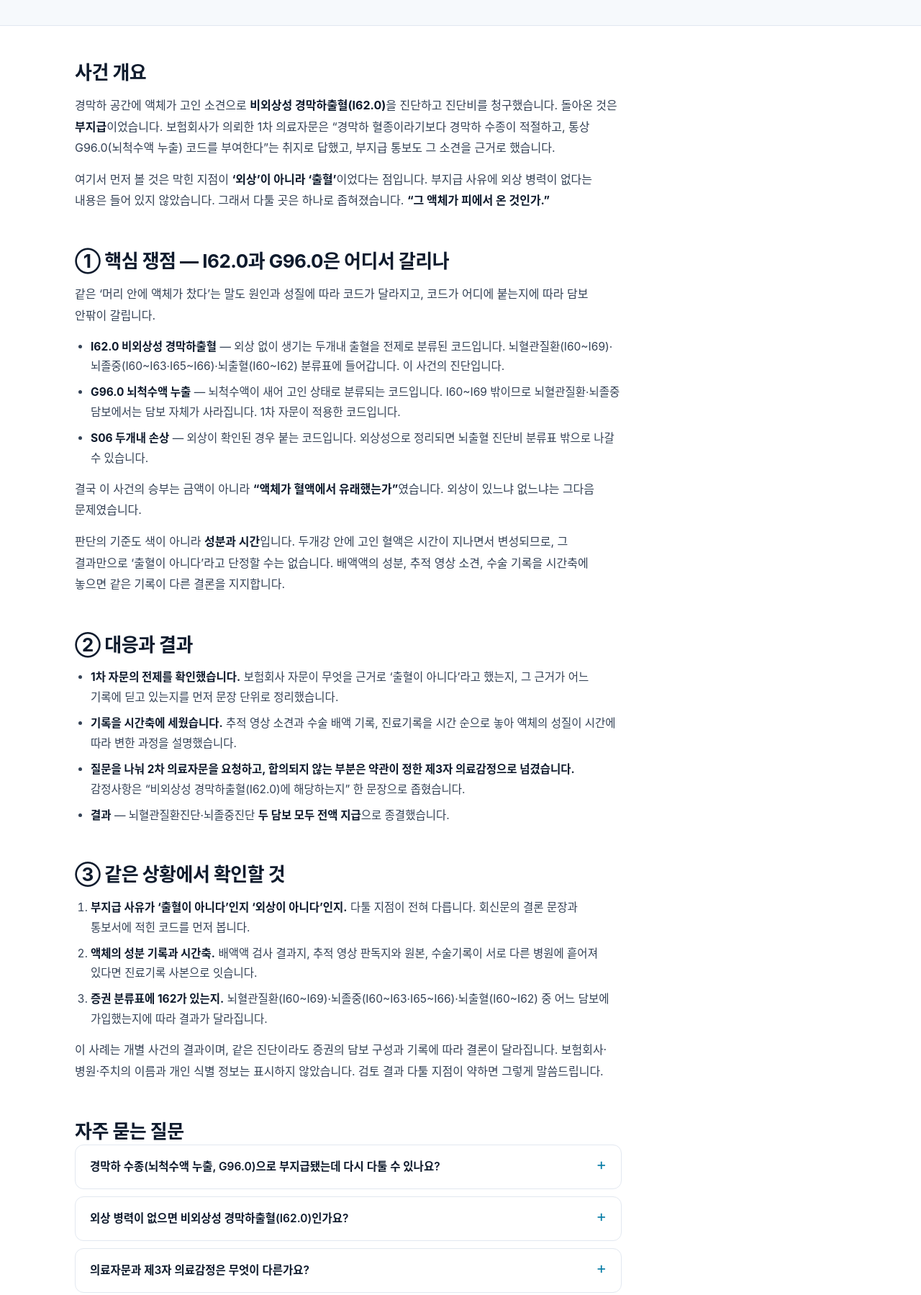
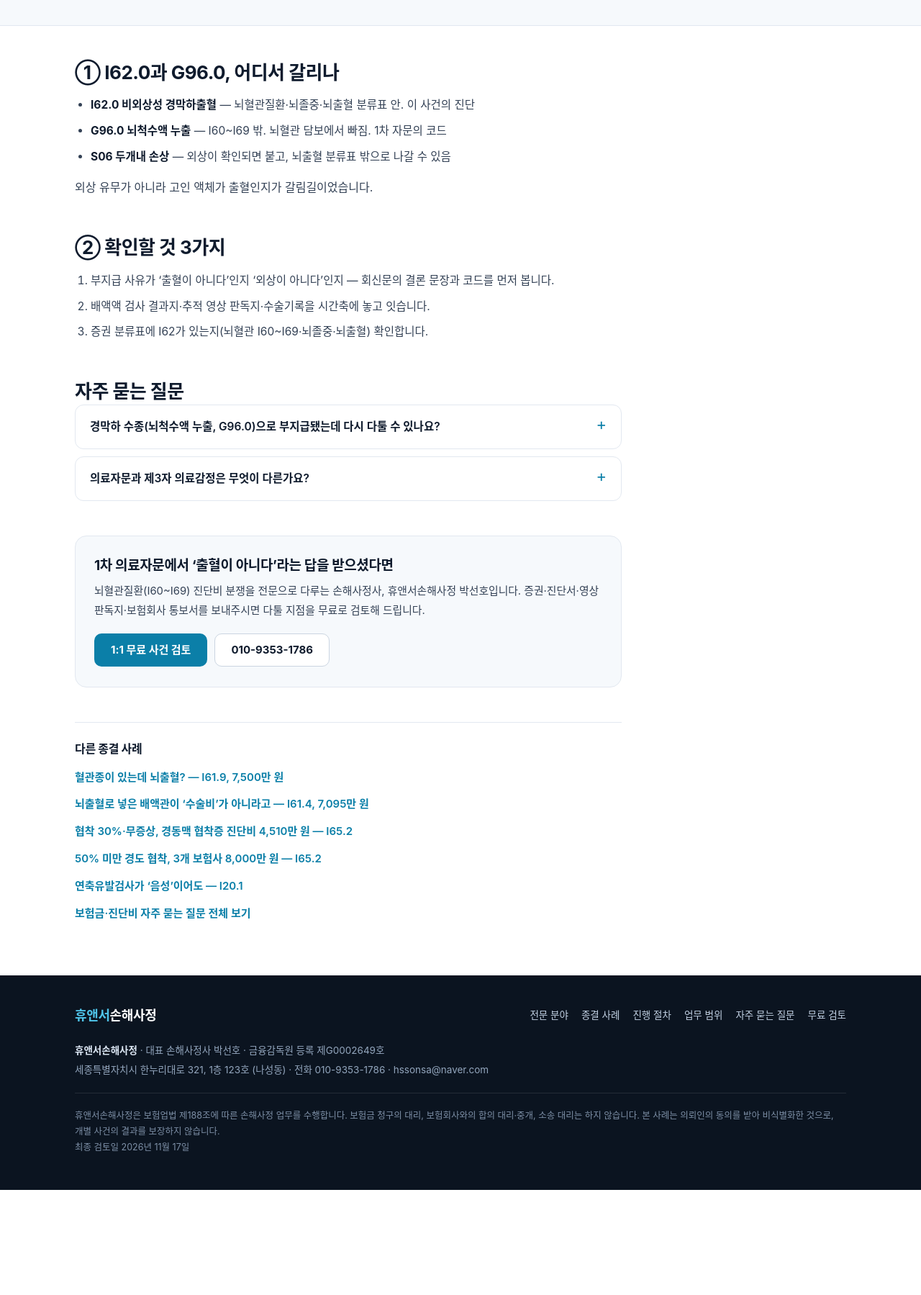
Before and after one commit to parksunho1786-hub/parksunho1786-hub.github.io, a plain HTML site: page cases/subdural-hemorrhage-i62.html in a window 1280 px wide. Shown: the part 538-2337 px from the top of the page at 72% size. After the commit the page ends 2191 px from the top, so only its background shows below. Drawn offline with Linux system fonts and the light colour scheme.

Commit message:
경막하출혈 사례 본문 초간결화: 사건 개요·대응과 결과·면책 문단 삭제, 코드 비교 3줄+핵심 1문장, 확인할 것 3불릿, FAQ 3→2문항(답 2문장)으로 축약 (본문 1,026자)

```diff
--- a/cases/subdural-hemorrhage-i62.html
+++ b/cases/subdural-hemorrhage-i62.html
@@ -73,15 +73,7 @@
           "name": "경막하 수종(뇌척수액 누출, G96.0)으로 부지급됐는데 다시 다툴 수 있나요?",
           "acceptedAnswer": {
             "@type": "Answer",
-            "text": "부지급의 근거가 '외상이 없다'가 아니라 '출혈이 아니다'라면, 그 판단의 전제가 된 자료를 다시 확인할 수 있습니다. 배액액 검사 결과지에 혈액 성분과 단백질 수치가 남아 있는지, 추적 영상과 수술 기록이 출혈의 성질을 어떻게 기술하고 있는지가 출발점입니다. 진단서를 바꾸자는 것이 아니라, 같은 기록에서 코드 판단이 달라질 여지가 있는지를 다투는 절차입니다."
-          }
-        },
-        {
-          "@type": "Question",
-          "name": "외상 병력이 없으면 비외상성 경막하출혈(I62.0)인가요?",
-          "acceptedAnswer": {
-            "@type": "Answer",
-            "text": "I62.0은 외상 없이 생기는 두개내 출혈을 전제로 분류된 코드이고, 외상력 여부는 분류에 중요한 요소가 아닙니다. 다만 외상이 없다는 사실만으로 코드가 정해지는 것은 아니며, 출혈이 있었다는 점이 영상과 수술 기록으로 입증되어야 합니다. 이 사건에서는 그 입증이 먼저였습니다."
+            "text": "부지급 근거가 '외상이 없다'가 아니라 '출혈이 아니다'라면, 그 판단의 전제가 된 기록부터 다시 봅니다. 배액액 성분과 추적 영상·수술기록이 출혈 쪽을 뒷받침하는지가 출발점입니다."
           }
         },
         {
@@ -89,7 +81,7 @@
           "name": "의료자문과 제3자 의료감정은 무엇이 다른가요?",
           "acceptedAnswer": {
             "@type": "Answer",
-            "text": "의료자문은 보험회사가 자문의에게 받는 소견으로 회사 판단의 참고가 됩니다. 제3자 의료감정은 약관이 정한 절차로, 보험수익자와 회사가 함께 제3자를 정해 그 의견에 따를 수 있게 한 장치입니다. 제3자는 의료법 제3조에 따른 종합병원 소속 전문의 중에서 정하고, 지급사유 판정에 드는 의료비용은 회사가 전액 부담하는 구성이 많습니다. 1차 의료자문에서 부지급이 나왔다면 다음 단계로 검토할 수 있는 절차입니다."
+            "text": "의료자문은 보험회사가 자문의에게 받는 참고 소견이고, 제3자 의료감정은 약관에 따라 보험수익자와 회사가 함께 정한 전문의의 판정입니다. 1차 자문에서 부지급이 나왔다면 다음 단계로 검토할 절차입니다."
           }
         }
       ]
@@ -160,57 +152,36 @@ height="0" width="0" style="display:none;visibility:hidden"></iframe></noscript>
   <div class="wrap">
     <div class="content">
 
-      <h2>사건 개요</h2>
-      <p>경막하 공간에 액체가 고인 소견으로 <strong>비외상성 경막하출혈(I62.0)</strong>을 진단하고 진단비를 청구했습니다. 돌아온 것은 <strong>부지급</strong>이었습니다. 보험회사가 의뢰한 1차 의료자문은 “경막하 혈종이라기보다 경막하 수종이 적절하고, 통상 G96.0(뇌척수액 누출) 코드를 부여한다”는 취지로 답했고, 부지급 통보도 그 소견을 근거로 했습니다.</p>
-      <p>여기서 먼저 볼 것은 막힌 지점이 <strong>‘외상’이 아니라 ‘출혈’</strong>이었다는 점입니다. 부지급 사유에 외상 병력이 없다는 내용은 들어 있지 않았습니다. 그래서 다툴 곳은 하나로 좁혀졌습니다. <strong>“그 액체가 피에서 온 것인가.”</strong></p>
+      <h2>① I62.0과 G96.0, 어디서 갈리나</h2>
+      <ul>
+        <li><strong>I62.0 비외상성 경막하출혈</strong> — 뇌혈관질환·뇌졸중·뇌출혈 분류표 안. 이 사건의 진단</li>
+        <li><strong>G96.0 뇌척수액 누출</strong> — I60~I69 밖. 뇌혈관 담보에서 빠짐. 1차 자문의 코드</li>
+        <li><strong>S06 두개내 손상</strong> — 외상이 확인되면 붙고, 뇌출혈 분류표 밖으로 나갈 수 있음</li>
+      </ul>
+      <p>외상 유무가 아니라 고인 액체가 출혈인지가 갈림길이었습니다.</p>
 
-      <h2>① 핵심 쟁점 — I62.0과 G96.0은 어디서 갈리나</h2>
-      <p>같은 ‘머리 안에 액체가 찼다’는 말도 원인과 성질에 따라 코드가 달라지고, 코드가 어디에 붙는지에 따라 담보 안팎이 갈립니다.</p>
-      <ul>
-        <li><strong>I62.0 비외상성 경막하출혈</strong> — 외상 없이 생기는 두개내 출혈을 전제로 분류된 코드입니다. 뇌혈관질환(I60~I69)·뇌졸중(I60~I63·I65~I66)·뇌출혈(I60~I62) 분류표에 들어갑니다. 이 사건의 진단입니다.</li>
-        <li><strong>G96.0 뇌척수액 누출</strong> — 뇌척수액이 새어 고인 상태로 분류되는 코드입니다. I60~I69 밖이므로 뇌혈관질환·뇌졸중 담보에서는 담보 자체가 사라집니다. 1차 자문이 적용한 코드입니다.</li>
-        <li><strong>S06 두개내 손상</strong> — 외상이 확인된 경우 붙는 코드입니다. 외상성으로 정리되면 뇌출혈 진단비 분류표 밖으로 나갈 수 있습니다.</li>
-      </ul>
-      <p>결국 이 사건의 승부는 금액이 아니라 <strong>“액체가 혈액에서 유래했는가”</strong>였습니다. 외상이 있느냐 없느냐는 그다음 문제였습니다.</p>
-      <p>판단의 기준도 색이 아니라 <strong>성분과 시간</strong>입니다. 두개강 안에 고인 혈액은 시간이 지나면서 변성되므로, 그 결과만으로 ‘출혈이 아니다’라고 단정할 수는 없습니다. 배액액의 성분, 추적 영상 소견, 수술 기록을 시간축에 놓으면 같은 기록이 다른 결론을 지지합니다.</p>
-
-      <h2>② 대응과 결과</h2>
-      <ul>
-        <li><strong>1차 자문의 전제를 확인했습니다.</strong> 보험회사 자문이 무엇을 근거로 ‘출혈이 아니다’라고 했는지, 그 근거가 어느 기록에 딛고 있는지를 먼저 문장 단위로 정리했습니다.</li>
-        <li><strong>기록을 시간축에 세웠습니다.</strong> 추적 영상 소견과 수술 배액 기록, 진료기록을 시간 순으로 놓아 액체의 성질이 시간에 따라 변한 과정을 설명했습니다.</li>
-        <li><strong>질문을 나눠 2차 의료자문을 요청하고, 합의되지 않는 부분은 약관이 정한 제3자 의료감정으로 넘겼습니다.</strong> 감정사항은 “비외상성 경막하출혈(I62.0)에 해당하는지” 한 문장으로 좁혔습니다.</li>
-        <li><strong>결과</strong> — 뇌혈관질환진단·뇌졸중진단 <strong>두 담보 모두 전액 지급</strong>으로 종결했습니다.</li>
-      </ul>
-
-      <h2>③ 같은 상황에서 확인할 것</h2>
+      <h2>② 확인할 것 3가지</h2>
       <ol>
-        <li><strong>부지급 사유가 ‘출혈이 아니다’인지 ‘외상이 아니다’인지.</strong> 다툴 지점이 전혀 다릅니다. 회신문의 결론 문장과 통보서에 적힌 코드를 먼저 봅니다.</li>
-        <li><strong>액체의 성분 기록과 시간축.</strong> 배액액 검사 결과지, 추적 영상 판독지와 원본, 수술기록이 서로 다른 병원에 흩어져 있다면 진료기록 사본으로 잇습니다.</li>
-        <li><strong>증권 분류표에 162가 있는지.</strong> 뇌혈관질환(I60~I69)·뇌졸중(I60~I63·I65~I66)·뇌출혈(I60~I62) 중 어느 담보에 가입했는지에 따라 결과가 달라집니다.</li>
+        <li>부지급 사유가 ‘출혈이 아니다’인지 ‘외상이 아니다’인지 — 회신문의 결론 문장과 코드를 먼저 봅니다.</li>
+        <li>배액액 검사 결과지·추적 영상 판독지·수술기록을 시간축에 놓고 잇습니다.</li>
+        <li>증권 분류표에 I62가 있는지(뇌혈관 I60~I69·뇌졸중·뇌출혈) 확인합니다.</li>
       </ol>
-
-      <p>이 사례는 개별 사건의 결과이며, 같은 진단이라도 증권의 담보 구성과 기록에 따라 결론이 달라집니다. 보험회사·병원·주치의 이름과 개인 식별 정보는 표시하지 않았습니다. 검토 결과 다툴 지점이 약하면 그렇게 말씀드립니다.</p>
 
       <h2>자주 묻는 질문</h2>
       <div class="faq">
         <details>
           <summary>경막하 수종(뇌척수액 누출, G96.0)으로 부지급됐는데 다시 다툴 수 있나요?</summary>
-          <div class="answer"><p>부지급의 근거가 ‘외상이 없다’가 아니라 ‘출혈이 아니다’라면, 그 판단의 전제가 된 자료를 다시 확인할 수 있습니다. 배액액 검사 결과지에 혈액 성분과 단백질 수치가 남아 있는지, 추적 영상과 수술 기록이 출혈의 성질을 어떻게 기술하고 있는지가 출발점입니다. 진단서를 바꾸자는 것이 아니라, 같은 기록에서 코드 판단이 달라질 여지가 있는지를 다투는 절차입니다.</p></div>
-        </details>
-        <details>
-          <summary>외상 병력이 없으면 비외상성 경막하출혈(I62.0)인가요?</summary>
-          <div class="answer"><p>I62.0은 외상 없이 생기는 두개내 출혈을 전제로 분류된 코드이고, 외상력 여부는 분류에 중요한 요소가 아닙니다. 다만 외상이 없다는 사실만으로 코드가 정해지는 것은 아니며, 출혈이 있었다는 점이 영상과 수술 기록으로 입증되어야 합니다. 이 사건에서는 그 입증이 먼저였습니다.</p></div>
+          <div class="answer"><p>부지급 근거가 ‘외상이 없다’가 아니라 ‘출혈이 아니다’라면, 그 판단의 전제가 된 기록부터 다시 봅니다. 배액액 성분과 추적 영상·수술기록이 출혈 쪽을 뒷받침하는지가 출발점입니다.</p></div>
         </details>
         <details>
           <summary>의료자문과 제3자 의료감정은 무엇이 다른가요?</summary>
-          <div class="answer"><p>의료자문은 보험회사가 자문의에게 받는 소견으로 회사 판단의 참고가 됩니다. 제3자 의료감정은 약관이 정한 절차로, 보험수익자와 회사가 함께 제3자를 정해 그 의견에 따를 수 있게 한 장치입니다. 제3자는 의료법 제3조에 따른 종합병원 소속 전문의 중에서 정하고, 지급사유 판정에 드는 의료비용은 회사가 전액 부담하는 구성이 많습니다. 1차 의료자문에서 부지급이 나왔다면 다음 단계로 검토할 수 있는 절차입니다.</p></div>
+          <div class="answer"><p>의료자문은 보험회사가 자문의에게 받는 참고 소견이고, 제3자 의료감정은 약관에 따라 보험수익자와 회사가 함께 정한 전문의의 판정입니다. 1차 자문에서 부지급이 나왔다면 다음 단계로 검토할 절차입니다.</p></div>
         </details>
       </div>
 
       <div class="article-cta">
         <h2>1차 의료자문에서 ‘출혈이 아니다’라는 답을 받으셨다면</h2>
-        <p>뇌혈관질환(I60~I69)과 경동맥 협착증(I65.2) 진단비 분쟁을 전문으로 다루는 뇌혈관 전문 손해사정사, 휴앤서손해사정 박선호입니다.</p>
-        <p>증권과 진단서, 영상 판독지, 수술기록지, 보험회사 통보서를 보내주시면 지급 가능성과 다툴 지점을 1차로 검토해 드립니다. 이 검토는 비용을 받지 않습니다.</p>
+        <p>뇌혈관질환(I60~I69) 진단비 분쟁을 전문으로 다루는 손해사정사, 휴앤서손해사정 박선호입니다. 증권·진단서·영상 판독지·보험회사 통보서를 보내주시면 다툴 지점을 무료로 검토해 드립니다.</p>
         <div class="cta-row">
           <a class="btn btn-primary" href="https://docs.google.com/forms/d/e/1FAIpQLSdsLeFMJb6o6sW3B9MimHcWE5OlORG36SDebBqVE-jyn53_ng/viewform" target="_blank" rel="noopener">1:1 무료 사건 검토</a>
           <a class="btn btn-ghost" href="tel:+821093531786">010-9353-1786</a>
```
